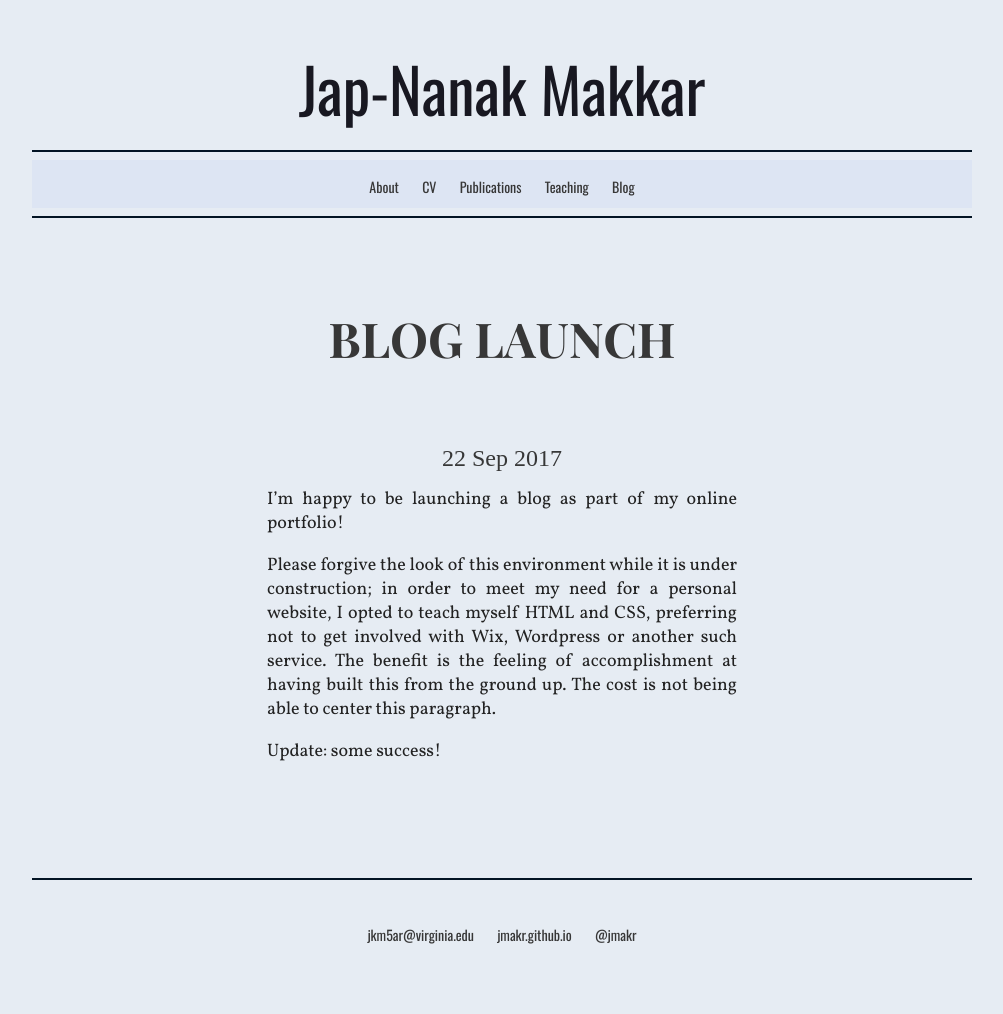
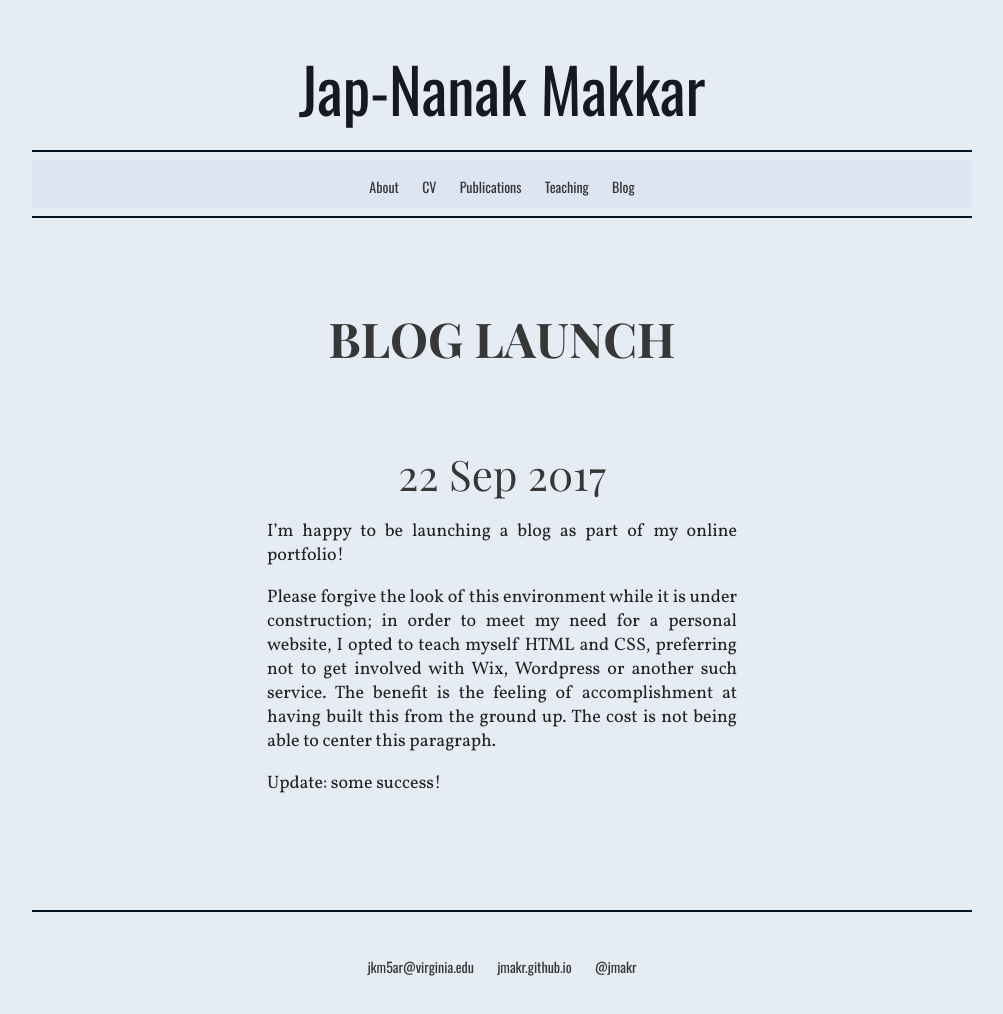
Before and after one commit to jmakr/jmakr.github.io, a Jekyll site: the page built from _posts/2017-09-22-Blog-Launch.md, in a window 1280 px wide. Shown: the whole page, without its empty margins (138-1141 px from the left). Built offline with Jekyll 4.4.1, drawn with Linux system fonts in a browser that asks for light colours; some web fonts are replaced; before the commit the page ends 982 px from its top, so only the background shows below that.

Commit message:
Update main.css

```diff
--- a/css/main.css
+++ b/css/main.css
@@ -201,7 +201,7 @@
 
 
 
-p { /* blog font, because only p works in markdown, nearly black*/
+p { /* blog font, because only p works in markdown, Vollkorn, nearly black*/
     font-family: Vollkorn, serif;
     font-weight: 400;
     font-size: 18px;
@@ -265,19 +265,7 @@
 background-color: #22264b; /* deep, dark blue*/
 }
 
-p3 { /* Volkorn nearly black, about page*/
-    display:block;
-    font-family: Vollkorn, serif;
-    font-weight: 400;
-    font-size: 18px;
-    line-height: 24px;
-    color:  #222222; /* nearly black */
-
-
-
-}
-
-p4 { /* ????*/
+p3 { /* date, on blog; Rasa 24 px*/
     display:block;
     font-family: Rasa, "Century Schoolbook",  serif;
     font-weight: 400;
@@ -286,17 +274,30 @@
     color:#373737;  /* charcoal  */
 
 
+
+
 }
 
-p5 { /* ???*/
-    display:block;
-    font-family: Rasa, "Century Schoolbook",  serif;
-    font-weight: 400;
-    font-size: 24px;
-    line-height: 24px;
-    color:#373737;  /* charcoal  */
-    text-align:justify;
+p4 {
+	font-family: Playfair Display;
+	font-weight: 400;
+	font-size: 42px;
 
+	text-align: center;
+    	color:#373737;  /* charcoal  */
+
+
+}
+
+p5 {
+
+	font-family: Playfair Display;
+	font-weight: 700;
+	font-style: italic;
+	font-size: 48px;
+
+	text-align: center;
+    	color:#373737;  /* charcoal  */
 
 }
 
```
